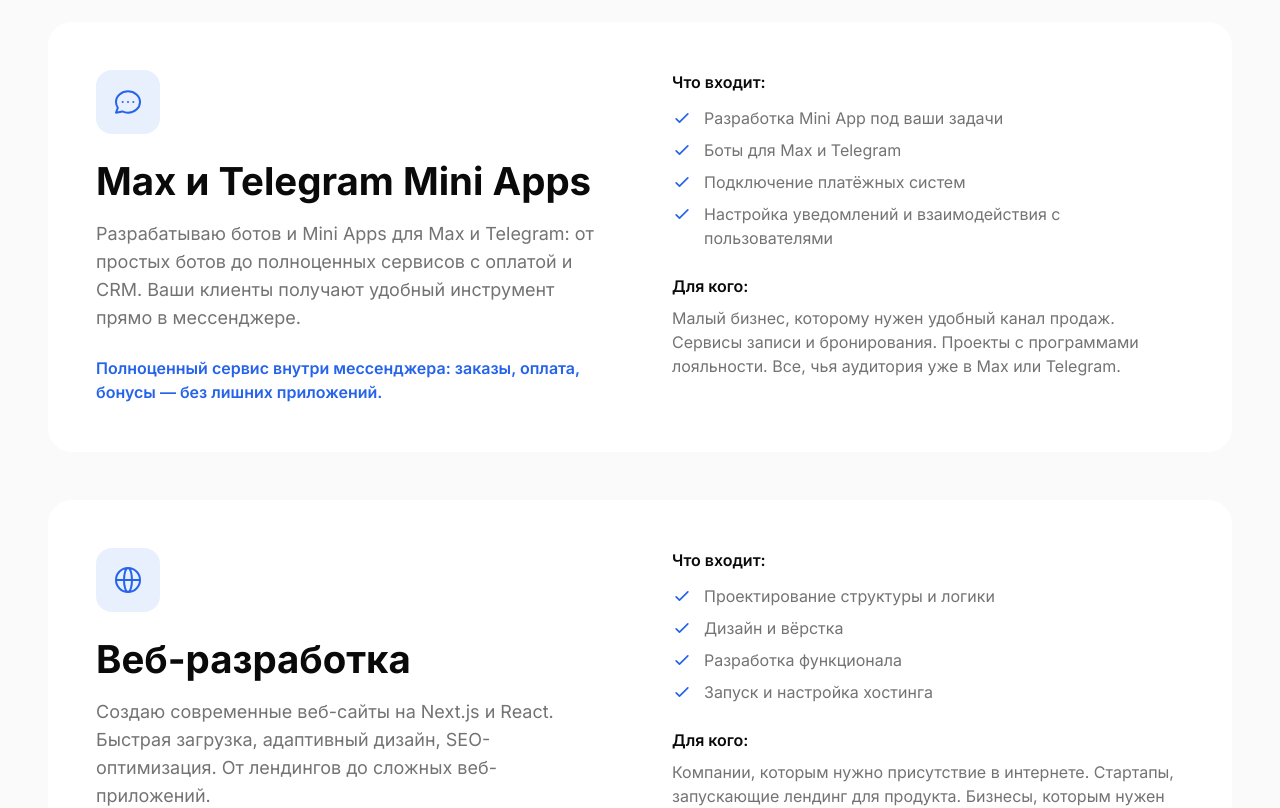
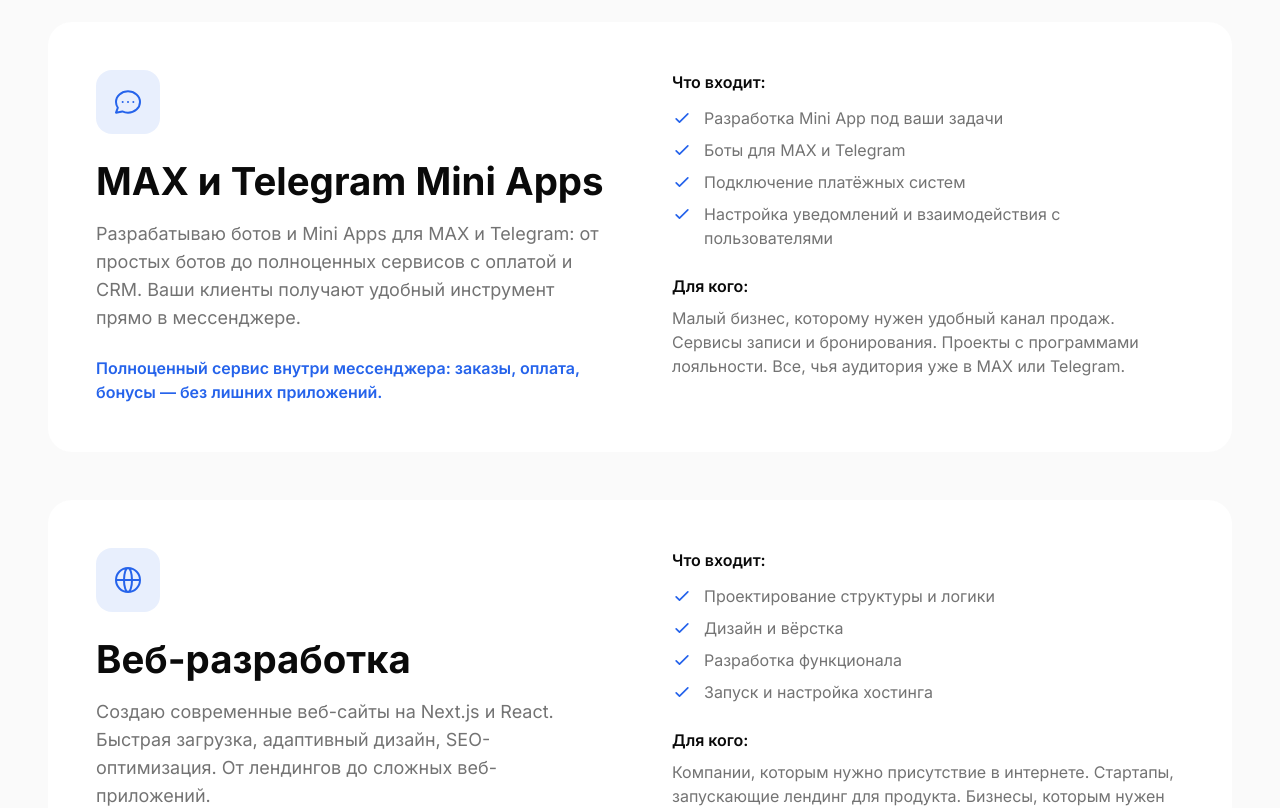
Before and after one commit to Camelot770/my_portfolio, a Next.js app: page /services in a window 1280 px wide. Shown: the part 1180-1988 px from the top of the page. Built offline with nearby package versions, Linux system fonts and the light colour scheme.

Commit message:
Uppercase MAX branding across the site

```diff
--- a/src/app/about/AboutContent.tsx
+++ b/src/app/about/AboutContent.tsx
@@ -12,7 +12,7 @@ const stats = [
 
 const skills = [
   { category: 'iOS', items: ['Swift', 'SwiftUI', 'UIKit', 'Core Data', 'HealthKit', 'CloudKit'] },
-  { category: 'Max и Telegram', items: ['Telegram Bot API', 'Max Bot API', 'Mini Apps', 'Payments API'] },
+  { category: 'MAX и Telegram', items: ['Telegram Bot API', 'MAX Bot API', 'Mini Apps', 'Payments API'] },
   { category: 'Web', items: ['React', 'Next.js', 'TypeScript', 'Tailwind CSS', 'Node.js'] },
   { category: 'Backend', items: ['PostgreSQL', 'Supabase', 'REST API', 'GraphQL'] },
 ];
--- a/src/app/layout.tsx
+++ b/src/app/layout.tsx
@@ -19,17 +19,17 @@ const inter = Inter({
 export const metadata: Metadata = {
   metadataBase: new URL('https://stacklab.dev'),
   title: {
-    default: 'StackLab — Разработка iOS, Max и Telegram Mini Apps и веб-продуктов',
+    default: 'StackLab — Разработка iOS, MAX и Telegram Mini Apps и веб-продуктов',
     template: '%s | StackLab',
   },
   description:
-    'Студия разработки полного цикла. iOS-приложения, Max и Telegram Mini Apps, боты и веб-продукты для стартапов и малого бизнеса. От идеи до публикации.',
+    'Студия разработки полного цикла. iOS-приложения, MAX и Telegram Mini Apps, боты и веб-продукты для стартапов и малого бизнеса. От идеи до публикации.',
   keywords: [
     'разработка приложений',
     'iOS разработка',
-    'Max Mini App',
+    'MAX Mini App',
     'Telegram Mini App',
-    'боты Max',
+    'боты MAX',
     'боты Telegram',
     'веб-разработка',
     'мобильная разработка',
@@ -43,9 +43,9 @@ export const metadata: Metadata = {
     locale: 'ru_RU',
     url: 'https://stacklab.dev',
     siteName: 'StackLab',
-    title: 'StackLab — Разработка iOS, Max и Telegram Mini Apps и веб-продуктов',
+    title: 'StackLab — Разработка iOS, MAX и Telegram Mini Apps и веб-продуктов',
     description:
-      'Студия разработки полного цикла. iOS-приложения, Max и Telegram Mini Apps, боты и веб-продукты для стартапов и малого бизнеса.',
+      'Студия разработки полного цикла. iOS-приложения, MAX и Telegram Mini Apps, боты и веб-продукты для стартапов и малого бизнеса.',
     images: [
       {
         url: '/images/og-image.jpg',
@@ -57,9 +57,9 @@ export const metadata: Metadata = {
   },
   twitter: {
     card: 'summary_large_image',
-    title: 'StackLab — Разработка iOS, Max и Telegram Mini Apps и веб-продуктов',
+    title: 'StackLab — Разработка iOS, MAX и Telegram Mini Apps и веб-продуктов',
     description:
-      'Студия разработки полного цикла. iOS-приложения, Max и Telegram Mini Apps, боты и веб-продукты для стартапов и малого бизнеса.',
+      'Студия разработки полного цикла. iOS-приложения, MAX и Telegram Mini Apps, боты и веб-продукты для стартапов и малого бизнеса.',
     images: ['/images/og-image.jpg'],
   },
   robots: {
--- a/src/app/services/ServicesContent.tsx
+++ b/src/app/services/ServicesContent.tsx
@@ -56,7 +56,7 @@ export function ServicesContent() {
               Полный цикл разработки
             </motion.h1>
             <motion.p variants={fadeInUp} className="text-xl text-muted">
-              От идеи до работающего продукта. iOS-приложения, Max и Telegram Mini Apps, боты и веб-сайты для стартапов и малого бизнеса.
+              От идеи до работающего продукта. iOS-приложения, MAX и Telegram Mini Apps, боты и веб-сайты для стартапов и малого бизнеса.
             </motion.p>
           </motion.div>
         </div>
--- a/src/app/services/page.tsx
+++ b/src/app/services/page.tsx
@@ -4,7 +4,7 @@ import { ServicesContent } from './ServicesContent';
 export const metadata: Metadata = {
   title: 'Услуги',
   description:
-    'iOS-приложения, Max и Telegram Mini Apps, боты и веб-разработка. Полный цикл разработки: от идеи до работающего продукта.',
+    'iOS-приложения, MAX и Telegram Mini Apps, боты и веб-разработка. Полный цикл разработки: от идеи до работающего продукта.',
 };
 
 export default function ServicesPage() {
--- a/src/components/layout/Footer.tsx
+++ b/src/components/layout/Footer.tsx
@@ -40,7 +40,7 @@ export function Footer() {
               />
             </Link>
             <p className="text-white/60 max-w-md mb-6">
-              Студия разработки полного цикла. iOS-приложения, Max и Telegram Mini Apps, боты и веб-продукты для стартапов и малого бизнеса.
+              Студия разработки полного цикла. iOS-приложения, MAX и Telegram Mini Apps, боты и веб-продукты для стартапов и малого бизнеса.
             </p>
             <p className="text-lg font-medium text-accent">
               Идея → Код → Результат
--- a/src/components/sections/Hero.tsx
+++ b/src/components/sections/Hero.tsx
@@ -4,7 +4,7 @@ import { useState, useEffect, useRef } from 'react';
 import { motion } from 'framer-motion';
 import { fadeInUp, staggerContainer } from '@/lib/animations';
 
-const revealWords = ['iOS-приложения', 'Max и Telegram Mini Apps', 'Веб-продукты'];
+const revealWords = ['iOS-приложения', 'MAX и Telegram Mini Apps', 'Веб-продукты'];
 
 // Generate circle points for clip-path polygon
 function generateCircleHoleClipPath(
@@ -189,7 +189,7 @@ export function Hero() {
               className="text-3xl md:text-4xl lg:text-5xl font-heading font-bold leading-tight mb-6 text-foreground"
               style={{ letterSpacing: '-0.02em' }}
             >
-              Превращаю идеи в работающие продукты: от iOS-приложений до Max и Telegram Mini Apps и веб-сервисов
+              Превращаю идеи в работающие продукты: от iOS-приложений до MAX и Telegram Mini Apps и веб-сервисов
             </motion.h1>
 
             <motion.div
--- a/src/data/faq.ts
+++ b/src/data/faq.ts
@@ -8,7 +8,7 @@ export const faqItems: FAQItem[] = [
   {
     id: '1',
     question: 'Сколько стоит разработка?',
-    answer: 'Зависит от сложности проекта. Простой бот для Max или Telegram и большое iOS-приложение — разные объёмы работы. Напишите с описанием задачи, и я дам конкретную оценку.',
+    answer: 'Зависит от сложности проекта. Простой бот для MAX или Telegram и большое iOS-приложение — разные объёмы работы. Напишите с описанием задачи, и я дам конкретную оценку.',
   },
   {
     id: '2',
--- a/src/data/services.ts
+++ b/src/data/services.ts
@@ -30,16 +30,16 @@ export const services: Service[] = [
   {
     id: '2',
     slug: 'telegram-max-apps',
-    title: 'Max и Telegram Mini Apps',
-    shortDescription: 'Боты и мини-приложения для Max и Telegram — современный способ взаимодействия с аудиторией.',
-    fullDescription: 'Разрабатываю ботов и Mini Apps для Max и Telegram: от простых ботов до полноценных сервисов с оплатой и CRM. Ваши клиенты получают удобный инструмент прямо в мессенджере.',
+    title: 'MAX и Telegram Mini Apps',
+    shortDescription: 'Боты и мини-приложения для MAX и Telegram — современный способ взаимодействия с аудиторией.',
+    fullDescription: 'Разрабатываю ботов и Mini Apps для MAX и Telegram: от простых ботов до полноценных сервисов с оплатой и CRM. Ваши клиенты получают удобный инструмент прямо в мессенджере.',
     includes: [
       'Разработка Mini App под ваши задачи',
-      'Боты для Max и Telegram',
+      'Боты для MAX и Telegram',
       'Подключение платёжных систем',
       'Настройка уведомлений и взаимодействия с пользователями',
     ],
-    forWhom: 'Малый бизнес, которому нужен удобный канал продаж. Сервисы записи и бронирования. Проекты с программами лояльности. Все, чья аудитория уже в Max или Telegram.',
+    forWhom: 'Малый бизнес, которому нужен удобный канал продаж. Сервисы записи и бронирования. Проекты с программами лояльности. Все, чья аудитория уже в MAX или Telegram.',
     result: 'Полноценный сервис внутри мессенджера: заказы, оплата, бонусы — без лишних приложений.',
     icon: 'messenger',
   },
```
